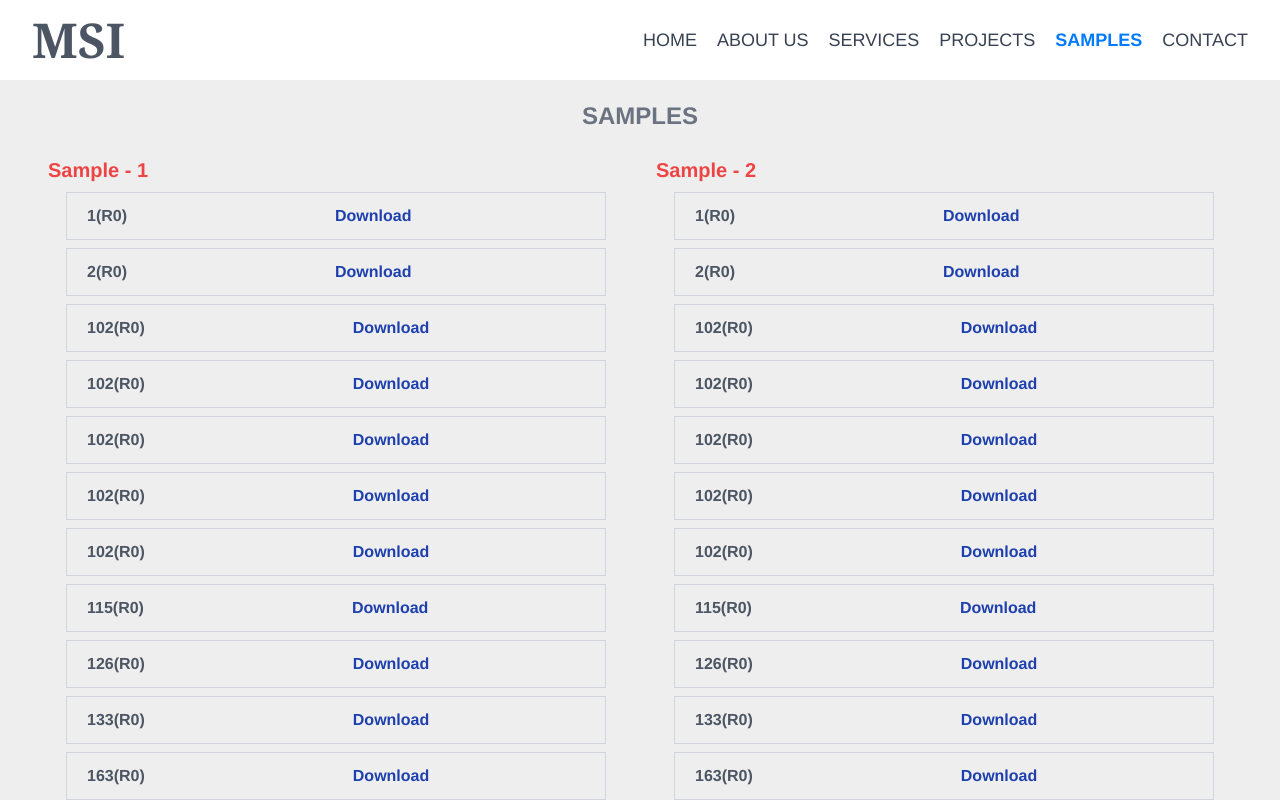
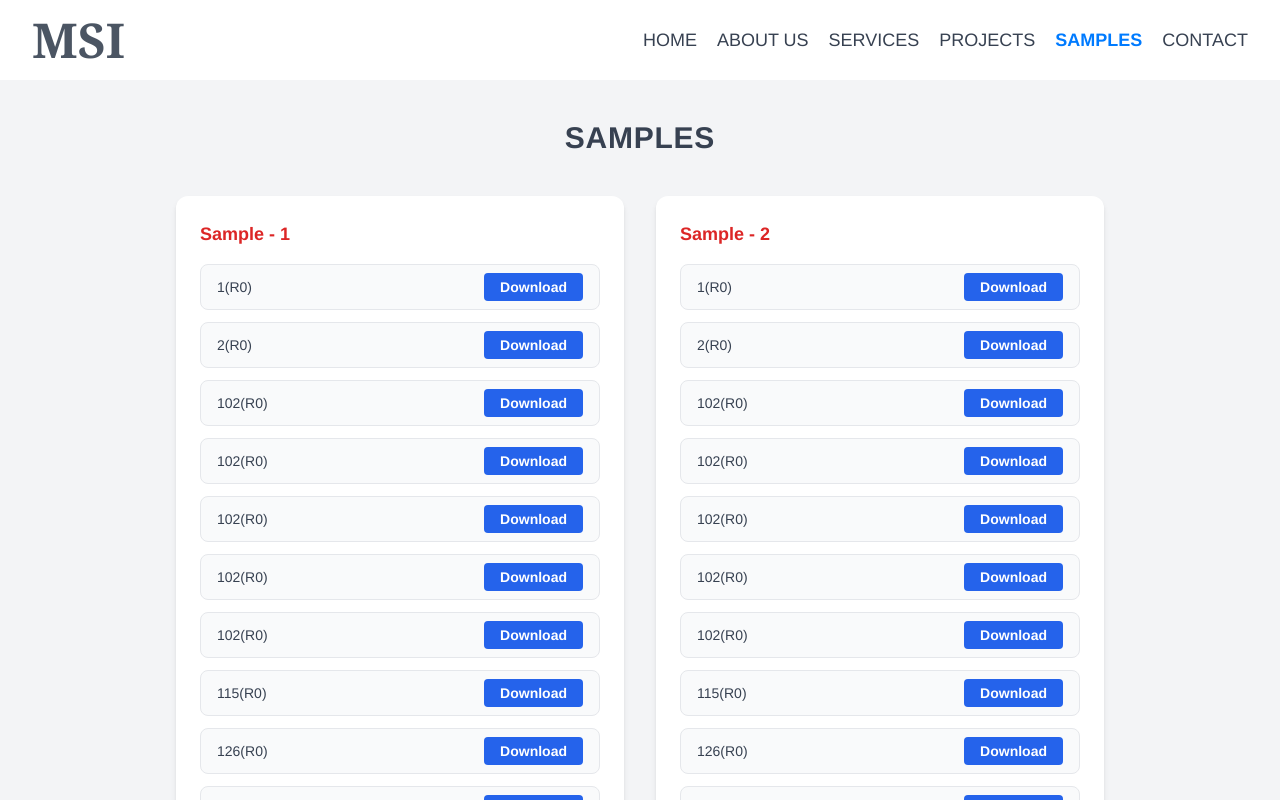
Before and after one commit to rehanraza788/detailing, a React (Vite) app: page /samples in a window 1280 px wide. Shown: the top 800 px of the page. Built offline with nearby package versions, Linux system fonts and the light colour scheme.

Commit message:
change into sample page

```diff
--- a/src/components/Samples.jsx
+++ b/src/components/Samples.jsx
@@ -1,9 +1,8 @@
 import React from "react";
 
-const Samples = () => {
 const samples = [
   { heading: "1(R0)" },
-    { heading: "2(R0) " },
+  { heading: "2(R0)" },
   { heading: "102(R0)" },
   { heading: "102(R0)" },
   { heading: "102(R0)" },
@@ -13,58 +12,40 @@ const Samples = () => {
   { heading: "126(R0)" },
   { heading: "133(R0)" },
   { heading: "163(R0)" },
-    { heading: "245(R0) " },
-    { heading: "245(R0) " },
-    { heading: "245(R0) " },
-    { heading: "245(R0) " }
+  { heading: "245(R0)" },
+  { heading: "245(R0)" },
+  { heading: "245(R0)" },
+  { heading: "245(R0)" }
 ];
 
+const SampleCard = ({ title, items }) => (
+  <div className="bg-white rounded-xl shadow-md p-6 w-full max-w-md mb-8">
+    <h2 className="text-lg font-semibold text-red-600 mb-4">{title}</h2>
+    <div className="space-y-3">
+      {items.map((sample, idx) => (
+        <div
+          key={idx}
+          className="flex items-center justify-between border border-gray-200 rounded-lg px-4 py-2 bg-gray-50 hover:shadow transition"
+        >
+          <span className="text-gray-700 font-medium">{sample.heading}</span>
+          <button className="px-4 py-1 bg-blue-600 text-white rounded hover:bg-blue-700 transition text-sm font-semibold">
+            Download
+          </button>
+        </div>
+      ))}
+    </div>
+  </div>
+);
+
+const Samples = () => {
   return (
-    <div>
-      {/* heading */}
-      <div>
-        <h1 className="text-gray-500 font-bold text-2xl text-center p-5">
+    <div className="min-h-screen bg-gray-100 py-10">
+      <h1 className="text-3xl font-bold text-center text-gray-700 mb-10 tracking-wide">
         SAMPLES
       </h1>
-      </div>
-      {/* list of samples */}
-      <div className=" w-full flex flex-wrap justify-center gap-2">
-        {/* sample-1  */}
-        <div className=" w-[600px] mb-6 ">
-          <h1 className="text-xl text-red-500 font-bold mt-1 ml-3">
-            Sample - 1
-          </h1>
-          {samples.map((sample, index) => {
-            return (
-              <>
-                <div
-                  className="border-[1px] border-gray-300  w-[90%] h-12 mt-2 m-auto items-center font-bold text-[16px] flex justify-start gap-52 "
-                  key={index}
-                >
-                  <h1 className="ml-5 text-gray-600 ">{sample.heading} </h1>
-                  <button className="text-blue-800 "> Download</button>
-                </div>
-              </>
-            );
-          })}
-        </div>
-        {/* sample-2  */}
-        <div className=" w-[600px] h-screen mb-6">
-          <h1 className="text-xl text-red-500 font-bold mt-1 ml-3">
-            Sample - 2
-          </h1>
-          {samples.map((sample, index) => {
-            return (
-              <div
-                className="border-[1px] border-gray-300  w-[90%] h-12 mt-2 m-auto items-center font-bold text-[16px] flex justify-start gap-52  mb-2"
-                key={index}
-              >
-                <h1 className="ml-5 text-gray-600">{sample.heading} </h1>
-                <button className="text-blue-800 "> Download</button>
-              </div>
-            );
-          })}
-        </div>
+      <div className="flex flex-col md:flex-row justify-center items-start gap-8">
+        <SampleCard title="Sample - 1" items={samples} />
+        <SampleCard title="Sample - 2" items={samples} />
       </div>
     </div>
   );
```
Lines whose indentation alone changed are shown as unchanged.
